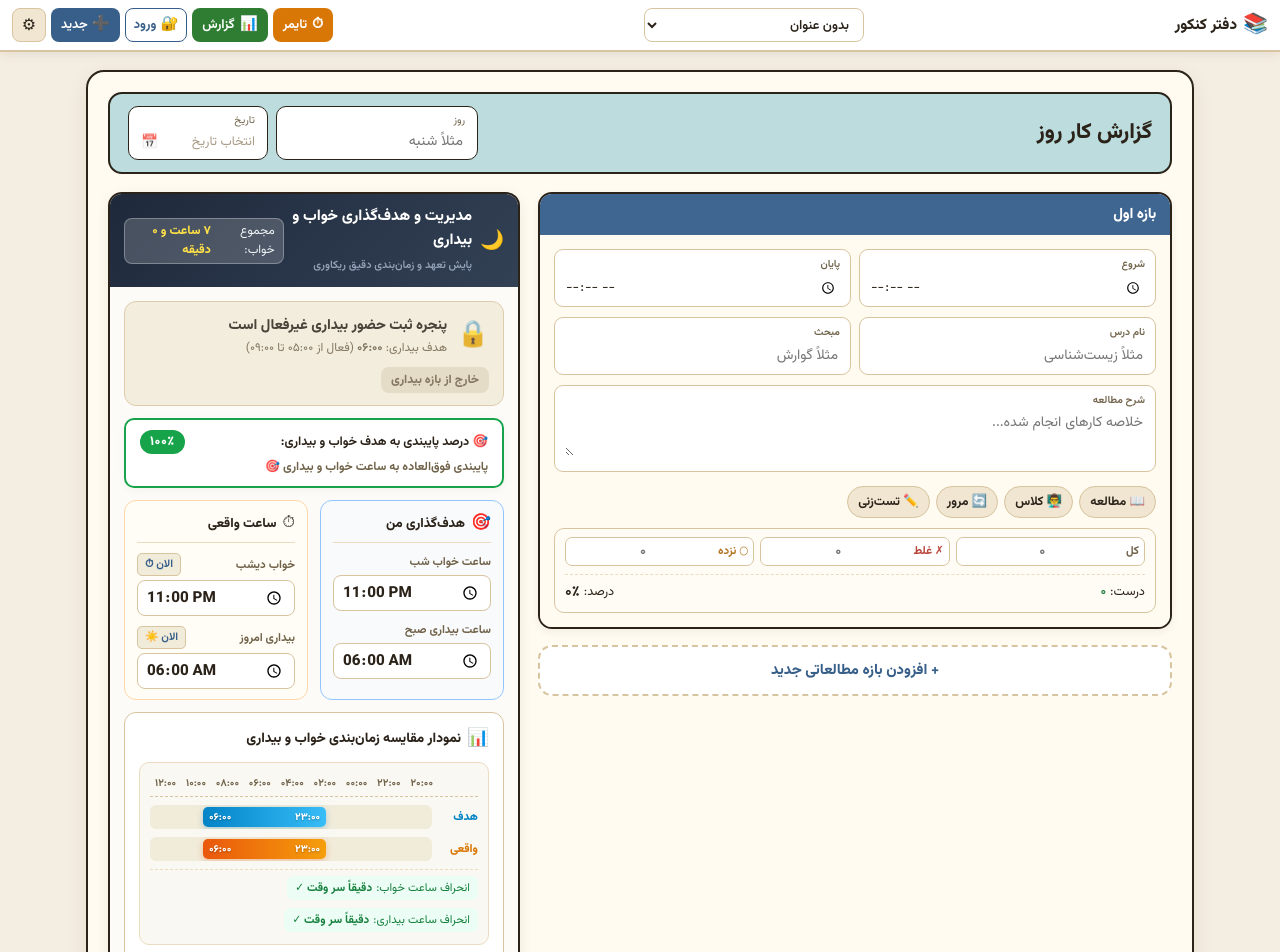
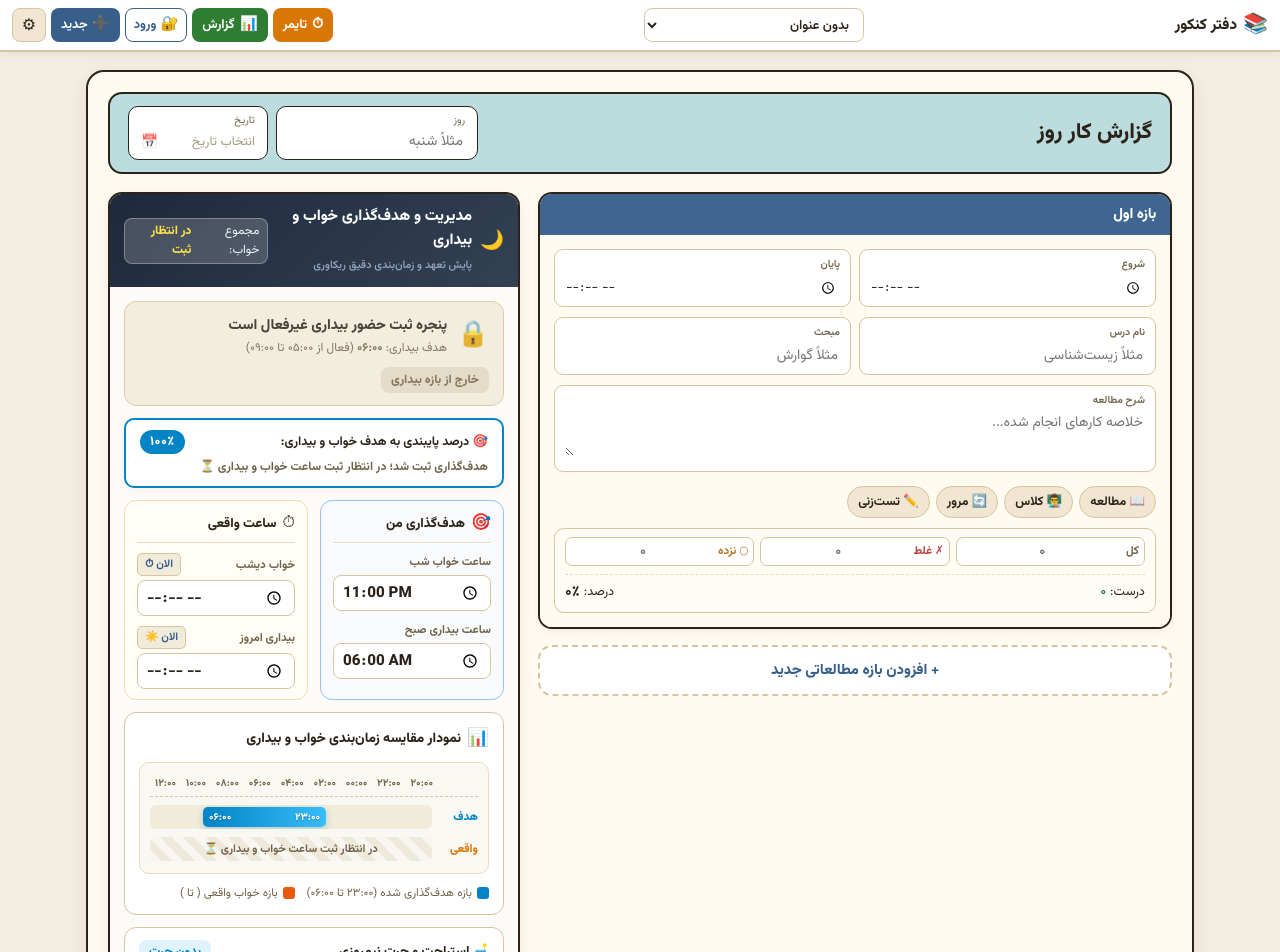
Before and after one commit to BatmiderMan/konkour-planner, a React (Vite) app: page / in a window 1280 px wide. Shown: the top 952 px of the page. Built offline with nearby package versions, Linux system fonts and the light colour scheme.

Commit message:
Auto-propagate sleep goals to future days with clear actual timing, remove online users, and refine sleep charts

```diff
--- a/src/App.tsx
+++ b/src/App.tsx
@@ -4,7 +4,9 @@ import {
   createDefaultDayData,
   createEmptyBlock,
   createDefaultSleepData,
-  calculateTotalStudyTime
+  calculateTotalStudyTime,
+  getSavedSleepTargets,
+  KEY_SAVED_SLEEP_TARGETS
 } from './utils';
 import {
   parseJalaliDate,
@@ -101,6 +103,26 @@ function normalizeDayData(parsed: any): DayData {
     transfer = Array.from({ length: 4 }, () => ({ text: '', done: false }));
   }
 
+  const savedTargets = getSavedSleepTargets();
+  const targetBed =
+    parsed.sleep?.targetBedtime ||
+    parsed.sleep?.bedtime ||
+    savedTargets.targetBedtime ||
+    '23:00';
+  const targetWake =
+    parsed.sleep?.targetWakeTime ||
+    parsed.sleep?.wakeTime ||
+    savedTargets.targetWakeTime ||
+    '06:00';
+  const actualBed =
+    parsed.sleep?.actualBedtime !== undefined
+      ? parsed.sleep.actualBedtime
+      : '';
+  const actualWake =
+    parsed.sleep?.actualWakeTime !== undefined
+      ? parsed.sleep.actualWakeTime
+      : '';
+
   return {
     day: parsed.day || '',
     date: parsed.date || '',
@@ -109,7 +131,17 @@ function normalizeDayData(parsed: any): DayData {
     checklist,
     routine,
     transfer,
-    sleep: parsed.sleep || createDefaultSleepData()
+    sleep: {
+      targetBedtime: targetBed,
+      targetWakeTime: targetWake,
+      actualBedtime: actualBed,
+      actualWakeTime: actualWake,
+      bedtimeCheckedIn: !!parsed.sleep?.bedtimeCheckedIn,
+      wakeCheckedIn: !!parsed.sleep?.wakeCheckedIn,
+      wakeCheckinTimestamp: parsed.sleep?.wakeCheckinTimestamp,
+      napMinutes: parsed.sleep?.napMinutes ?? 0,
+      notes: parsed.sleep?.notes || ''
+    }
   };
 }
 
@@ -255,6 +287,17 @@ export const App: React.FC = () => {
       if (Array.isArray(data.routine)) {
         const routineTexts = data.routine.map((r) => r.text || '');
         localStorage.setItem(KEY_SAVED_ROUTINE, JSON.stringify(routineTexts));
+      }
+
+      // Persist sleep target preferences so future days keep the same targets
+      if (data.sleep?.targetBedtime && data.sleep?.targetWakeTime) {
+        localStorage.setItem(
+          KEY_SAVED_SLEEP_TARGETS,
+          JSON.stringify({
+            targetBedtime: data.sleep.targetBedtime,
+            targetWakeTime: data.sleep.targetWakeTime
+          })
+        );
       }
 
       setDaysIndex((prev) => {
@@ -447,6 +490,13 @@ export const App: React.FC = () => {
           ];
         }
       }
+
+      // Carry over sleep targets from the current day or saved preferences, with actual times clear
+      const currentTargetBed =
+        state?.sleep?.targetBedtime || getSavedSleepTargets().targetBedtime || '23:00';
+      const currentTargetWake =
+        state?.sleep?.targetWakeTime || getSavedSleepTargets().targetWakeTime || '06:00';
+      fresh.sleep = createDefaultSleepData(currentTargetBed, currentTargetWake);
 
       const newEntry: DayIndexEntry = {
         id: newId,
--- a/src/components/SleepTrackerCard.tsx
+++ b/src/components/SleepTrackerCard.tsx
@@ -61,10 +61,10 @@ export const SleepTrackerCard: React.FC<SleepTrackerCardProps> = ({
   onChange
 }) => {
   const data: SleepData = {
-    targetBedtime: sleep?.targetBedtime || sleep?.bedtime || '23:00',
-    targetWakeTime: sleep?.targetWakeTime || sleep?.wakeTime || '06:00',
-    actualBedtime: sleep?.actualBedtime || sleep?.bedtime || '23:00',
-    actualWakeTime: sleep?.actualWakeTime || sleep?.wakeTime || '06:00',
+    targetBedtime: sleep?.targetBedtime || '23:00',
+    targetWakeTime: sleep?.targetWakeTime || '06:00',
+    actualBedtime: sleep?.actualBedtime !== undefined ? sleep.actualBedtime : '',
+    actualWakeTime: sleep?.actualWakeTime !== undefined ? sleep.actualWakeTime : '',
     bedtimeCheckedIn: !!sleep?.bedtimeCheckedIn,
     wakeCheckedIn: !!sleep?.wakeCheckedIn,
     wakeCheckinTimestamp: sleep?.wakeCheckinTimestamp,
@@ -442,6 +442,7 @@ const SleepTimelineChart: React.FC<SleepTimelineChartProps> = ({
       <div className="timeline-bar-row">
         <span className="row-label actual-lbl">واقعی</span>
         <div className="timeline-track">
+          {actualBed && actualWake ? (
             <div
               className="timeline-fill actual-fill"
               style={{
@@ -453,11 +454,18 @@ const SleepTimelineChart: React.FC<SleepTimelineChartProps> = ({
               <span className="fill-time start">{toPersianDigits(actualBed)}</span>
               <span className="fill-time end">{toPersianDigits(actualWake)}</span>
             </div>
+          ) : (
+            <div className="timeline-pending-placeholder">
+              <span>در انتظار ثبت ساعت خواب و بیداری ⏳</span>
+            </div>
+          )}
         </div>
       </div>
 
       {/* Deviation summary tags */}
+      {(actualBed || actualWake) && (
         <div className="timeline-diff-tags">
+          {actualBed && (
             <div className={`diff-tag ${Math.abs(bedDiff) <= 15 ? 'good' : 'warn'}`}>
               <span>انحراف ساعت خواب:</span>
               <b>
@@ -468,6 +476,8 @@ const SleepTimelineChart: React.FC<SleepTimelineChartProps> = ({
                   : `${toPersianDigits(Math.abs(bedDiff))} دقیقه زودتر`}
               </b>
             </div>
+          )}
+          {actualWake && (
             <div className={`diff-tag ${Math.abs(wakeDiff) <= 15 ? 'good' : 'warn'}`}>
               <span>انحراف ساعت بیداری:</span>
               <b>
@@ -478,7 +488,9 @@ const SleepTimelineChart: React.FC<SleepTimelineChartProps> = ({
                   : `${toPersianDigits(Math.abs(wakeDiff))} دقیقه سحرخیزتر ✓`}
               </b>
             </div>
+          )}
         </div>
+      )}
     </div>
   );
 };
--- a/src/index.css
+++ b/src/index.css
@@ -1325,6 +1325,25 @@ html, body {
 .timeline-fill.actual-fill {
   background: linear-gradient(90deg, #ea580c 0%, #f59e0b 100%);
   box-shadow: 0 2px 6px rgba(234, 88, 12, 0.3);
+}
+
+.timeline-pending-placeholder {
+  width: 100%;
+  height: 100%;
+  display: flex;
+  align-items: center;
+  justify-content: center;
+  font-size: 0.7rem;
+  font-weight: 700;
+  color: var(--sub-ink);
+  background: repeating-linear-gradient(
+    45deg,
+    #f8f6f0,
+    #f8f6f0 8px,
+    #efe9dc 8px,
+    #efe9dc 16px
+  );
+  border-radius: 6px;
 }
 
 .fill-time {
@@ -3220,12 +3239,20 @@ html, body {
     background: #f9f5ec;
   }
 
+  /* Bottom Dock is the primary navigation on mobile */
   .mobile-bottom-dock {
     display: flex;
   }
 
+  /* Hide redundant top sub-tabs since bottom dock handles navigation */
   .mobile-view-tabs {
-    display: flex;
+    display: none !important;
+  }
+
+  /* Clean up top header by hiding buttons already present in bottom dock */
+  .mobile-bar-main .btn-timer,
+  .mobile-bar-main .btn-report {
+    display: none !important;
   }
 
   .status-toast {
--- a/src/utils.ts
+++ b/src/utils.ts
@@ -55,22 +55,36 @@ export function createEmptyBlock(): StudyBlock {
   };
 }
 
-export function createDefaultSleepData(): SleepData {
+export const KEY_SAVED_SLEEP_TARGETS = 'konkour_saved_sleep_targets_v2';
+
+export function getSavedSleepTargets(): { targetBedtime: string; targetWakeTime: string } {
+  let targetBedtime = '23:00';
+  let targetWakeTime = '06:00';
+  try {
+    const saved = localStorage.getItem(KEY_SAVED_SLEEP_TARGETS);
+    if (saved) {
+      const parsed = JSON.parse(saved);
+      if (parsed.targetBedtime) targetBedtime = parsed.targetBedtime;
+      if (parsed.targetWakeTime) targetWakeTime = parsed.targetWakeTime;
+    }
+  } catch (e) {}
+  return { targetBedtime, targetWakeTime };
+}
+
+export function createDefaultSleepData(
+  targetBedtime?: string,
+  targetWakeTime?: string
+): SleepData {
+  const saved = getSavedSleepTargets();
   return {
-    targetBedtime: '23:00',
-    targetWakeTime: '06:00',
-    actualBedtime: '23:00',
-    actualWakeTime: '06:00',
+    targetBedtime: targetBedtime || saved.targetBedtime || '23:00',
+    targetWakeTime: targetWakeTime || saved.targetWakeTime || '06:00',
+    actualBedtime: '',
+    actualWakeTime: '',
     bedtimeCheckedIn: false,
     wakeCheckedIn: false,
     napMinutes: 0,
-    notes: '',
-    checklist: [
-      { text: 'قطع کار با گوشی و نمایشگر ۳۰ دقیقه قبل خواب', done: false },
-      { text: 'تاریک، خنک و ساکت کردن اتاق خواب', done: false },
-      { text: 'آماده‌سازی کتاب‌ها و وسایل مطالعه فردا', done: false },
-      { text: 'تنفس عمیق و آرام‌سازی ذهن', done: false }
-    ]
+    notes: ''
   };
 }
 
@@ -78,7 +92,7 @@ export function calculateTimeDiffMinutes(targetTime: string, actualTime: string)
   if (!targetTime || !actualTime) return 0;
   const t = targetTime.split(':').map(Number);
   const a = actualTime.split(':').map(Number);
-  if (t.length !== 2 || a.length !== 2) return 0;
+  if (t.length !== 2 || a.length !== 2 || isNaN(t[0]) || isNaN(a[0])) return 0;
   return (a[0] * 60 + a[1]) - (t[0] * 60 + t[1]);
 }
 
@@ -94,24 +108,39 @@ export function calculateGoalAdherence(
   statusText: string;
   statusColor: string;
 } {
-  const wakeDiff = calculateTimeDiffMinutes(targetWakeTime, actualWakeTime);
-  const bedDiff = calculateTimeDiffMinutes(targetBedtime, actualBedtime);
+  if (!actualBedtime && !actualWakeTime) {
+    return {
+      wakeDiffMinutes: 0,
+      bedDiffMinutes: 0,
+      scorePercent: 100,
+      statusText: 'هدف‌گذاری ثبت شد؛ در انتظار ثبت ساعت خواب و بیداری ⏳',
+      statusColor: '#0284c7'
+    };
+  }
+
+  const wakeDiff = actualWakeTime ? calculateTimeDiffMinutes(targetWakeTime, actualWakeTime) : 0;
+  const bedDiff = actualBedtime ? calculateTimeDiffMinutes(targetBedtime, actualBedtime) : 0;
 
   const absWake = Math.abs(wakeDiff);
   const absBed = Math.abs(bedDiff);
 
   // Score starts from 100 and loses points based on deviation
   let penalty = 0;
-  if (wakeDiff > 0) penalty += Math.min(50, wakeDiff * 1.5); // late wake up is penalty
-  else if (wakeDiff < 0) penalty += Math.min(10, Math.abs(wakeDiff) * 0.2); // earlier wake is fine
+  if (actualWakeTime) {
+    if (wakeDiff > 0) penalty += Math.min(50, wakeDiff * 1.5);
+    else if (wakeDiff < 0) penalty += Math.min(10, Math.abs(wakeDiff) * 0.2);
+  }
 
-  if (bedDiff > 0) penalty += Math.min(40, bedDiff * 1.0); // late sleep is penalty
+  if (actualBedtime && bedDiff > 0) {
+    penalty += Math.min(40, bedDiff * 1.0);
+  }
 
   const scorePercent = Math.max(20, Math.round(100 - penalty));
 
   let statusText = 'هدف‌گذاری عالی و تعهد کامل 🎯';
   let statusColor = '#16a34a';
 
+  if (actualWakeTime && actualBedtime) {
     if (absWake <= 10 && absBed <= 15) {
       statusText = 'پایبندی فوق‌العاده به ساعت خواب و بیداری 🎯';
       statusColor = '#16a34a';
@@ -125,6 +154,15 @@ export function calculateGoalAdherence(
       statusText = 'نیاز به تنظیم دقیق‌تر ساعت خواب و بیداری 💡';
       statusColor = '#dc2626';
     }
+  } else if (actualWakeTime) {
+    statusText = wakeDiff <= 15
+      ? 'بیداری به موقع ثبت شد ✓'
+      : `${toPersianDigits(wakeDiff)} دقیقه تاخیر در بیداری ⚠️`;
+    statusColor = wakeDiff <= 15 ? '#16a34a' : '#d97706';
+  } else {
+    statusText = 'خواب دیشب ثبت شد؛ در انتظار بیداری صبح 🌙';
+    statusColor = '#0284c7';
+  }
 
   return {
     wakeDiffMinutes: wakeDiff,
@@ -136,6 +174,7 @@ export function calculateGoalAdherence(
 }
 
 export function createDefaultDayData(): DayData {
+  const saved = getSavedSleepTargets();
   return {
     day: '',
     date: '',
@@ -144,7 +183,7 @@ export function createDefaultDayData(): DayData {
     checklist: Array.from({ length: 5 }, () => ({ text: '', done: false })),
     routine: Array.from({ length: 6 }, () => ({ text: '', done: false })),
     transfer: Array.from({ length: 4 }, () => ({ text: '', done: false })),
-    sleep: createDefaultSleepData()
+    sleep: createDefaultSleepData(saved.targetBedtime, saved.targetWakeTime)
   };
 }
 
@@ -160,7 +199,7 @@ export function calculateSleepDuration(bedtime: string, wakeTime: string, napMin
   if (bedtime && wakeTime) {
     const s = bedtime.split(':').map(Number);
     const e = wakeTime.split(':').map(Number);
-    if (s.length === 2 && e.length === 2) {
+    if (s.length === 2 && e.length === 2 && !isNaN(s[0]) && !isNaN(e[0])) {
       const startTotal = s[0] * 60 + s[1];
       const endTotal = e[0] * 60 + e[1];
 
@@ -178,11 +217,15 @@ export function calculateSleepDuration(bedtime: string, wakeTime: string, napMin
 
   const hN = Math.floor(nightMinutes / 60);
   const mN = nightMinutes % 60;
-  const formattedNight = `${toPersianDigits(hN)} ساعت و ${toPersianDigits(mN)} دقیقه`;
+  const formattedNight = nightMinutes > 0
+    ? `${toPersianDigits(hN)} ساعت و ${toPersianDigits(mN)} دقیقه`
+    : 'در انتظار ثبت';
 
   const hT = Math.floor(totalMinutes / 60);
   const mT = totalMinutes % 60;
-  const formattedTotal = `${toPersianDigits(hT)} ساعت و ${toPersianDigits(mT)} دقیقه`;
+  const formattedTotal = totalMinutes > 0
+    ? `${toPersianDigits(hT)} ساعت و ${toPersianDigits(mT)} دقیقه`
+    : 'در انتظار ثبت';
 
   const hoursDecimal = Math.round((totalMinutes / 60) * 10) / 10;
 
```
Lines whose indentation alone changed are shown as unchanged.
